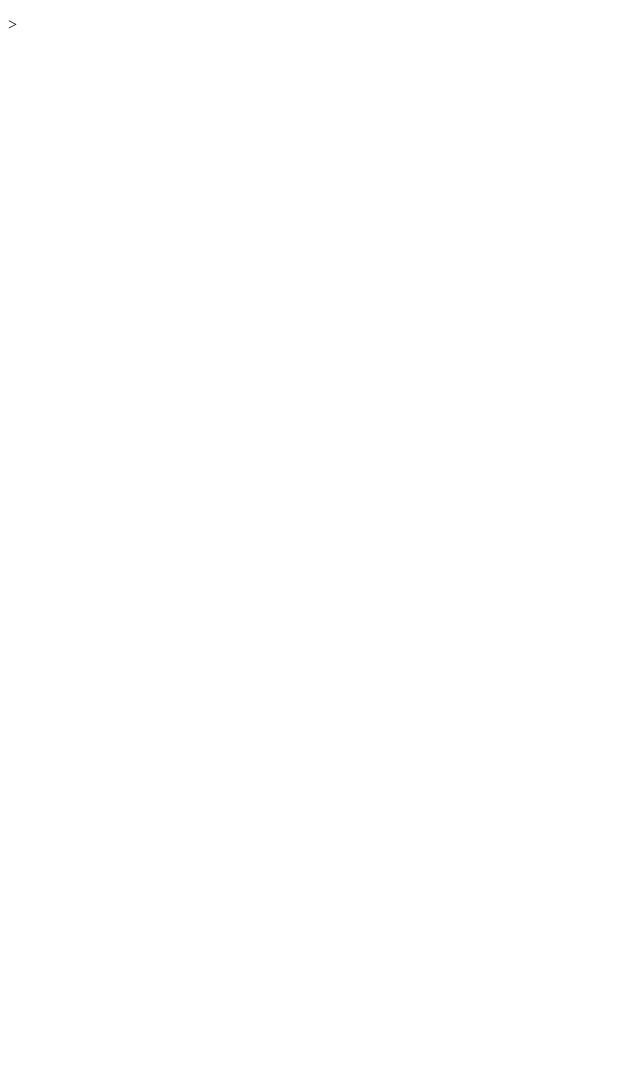
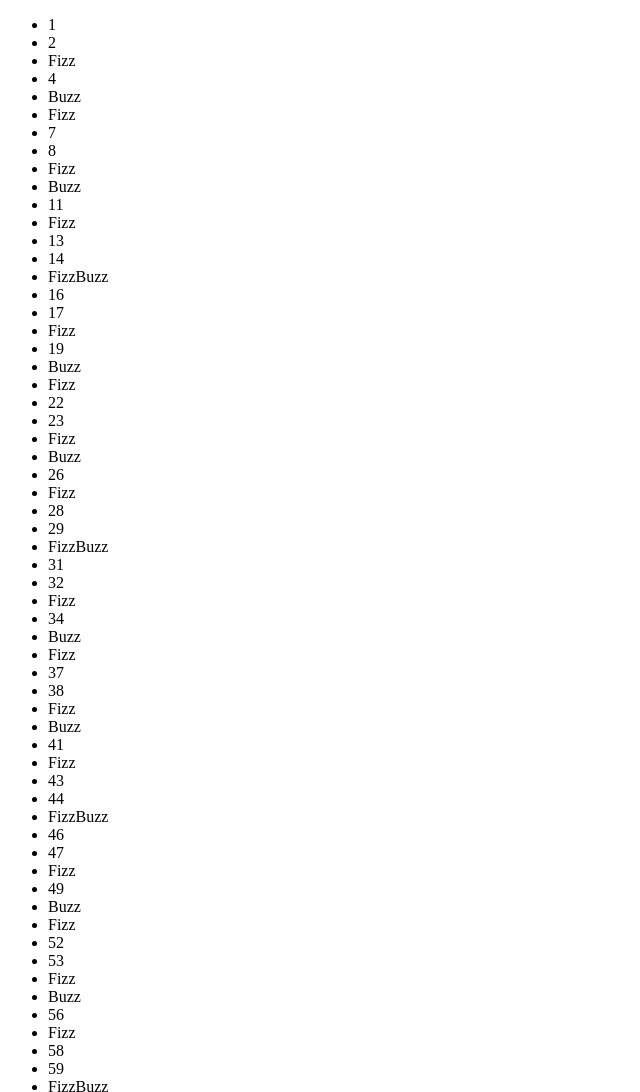
Before and after one commit to Simone-De-Santis/js-fizzbuzz, a plain HTML site: page index.html in a window 1280 px wide. Shown: the top 1092 px of the page, without its empty margins (0-640 px from the left). Before the commit the page ends 800 px from the top, so only its background shows below. Drawn offline with Linux system fonts and the light colour scheme.

Commit message:
stampo in pagina html

```diff
--- a/index.html
+++ b/index.html
@@ -10,7 +10,7 @@
 </head>
 
 <body>
-    <ul id="number-list"></ul>>
+    <ul id="number-list"></ul>
 
 
 
--- a/js/script.js
+++ b/js/script.js
@@ -23,3 +23,28 @@ for (var i = 1; i <= 100; i++) {
         console.log(i)
     }
 }
+
+//!stampare in pagina
+
+
+
+var listElement = document.getElementById("number-list");
+
+//?variante di appoggio
+
+var listItems = "";
+
+
+for (var i = 1; i <= 100; i++) {
+    if (i % 3 === 0 && i % 5 === 0) {
+        listItems += "<li>FizzBuzz</li>";
+    } else if (i % 3 == 0) {
+        listItems += "<li>Fizz</li>";
+    } else if (i % 5 == 0) {
+        listItems += "<li>Buzz</li>";
+    } else {
+        listItems += "<li>" + i + "</li>";
+    }
+}
+
+listElement.innerHTML = listItems;
```
